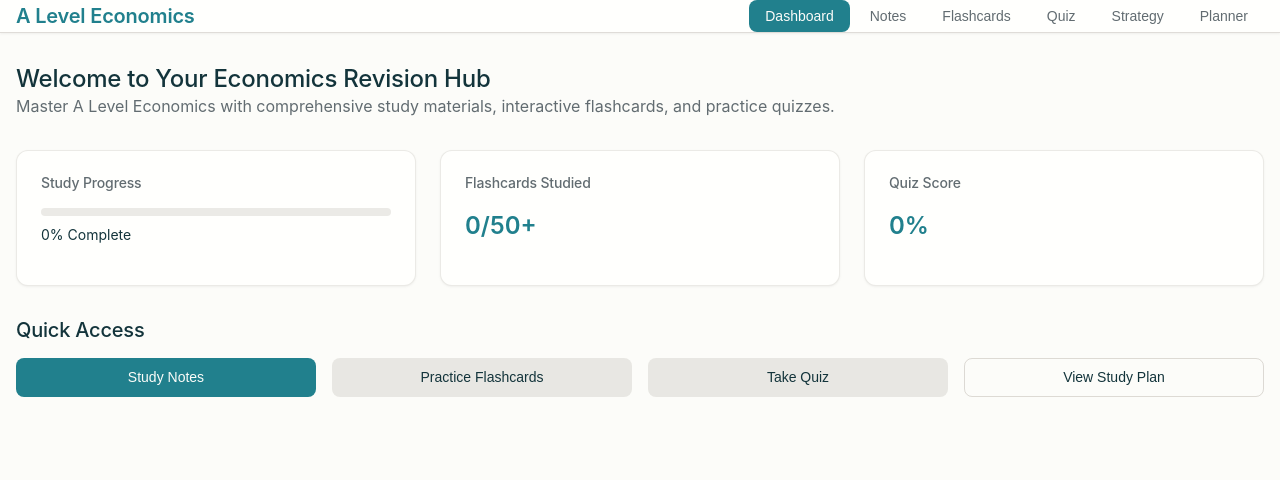
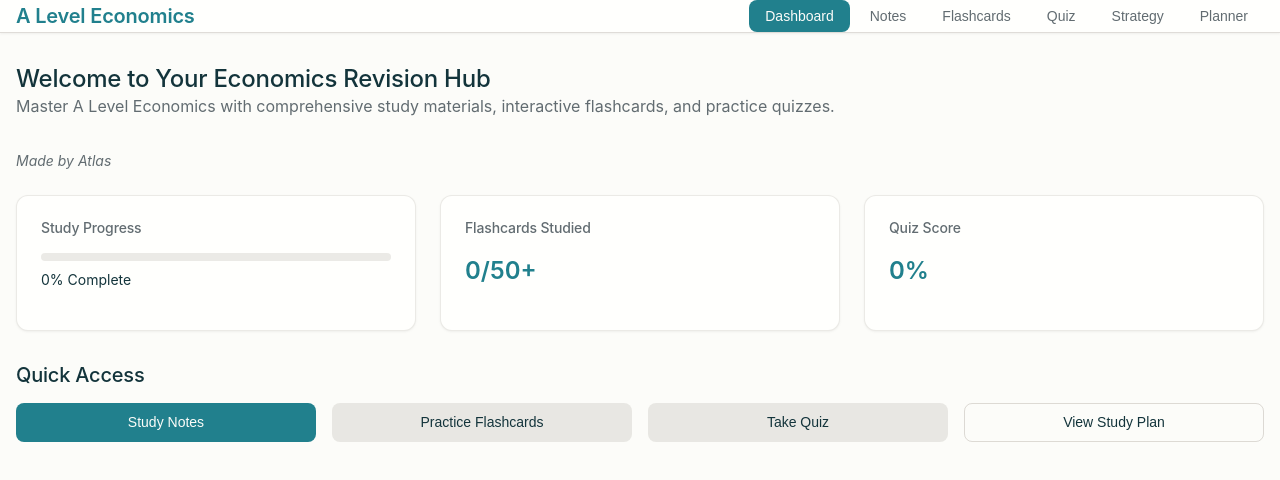
Before and after one commit to KiyanLalani/econ_revision, a plain HTML site: page index.html in a window 1280 px wide. Drawn offline with Linux system fonts and the light colour scheme; a web font is replaced by a local one.

Commit message:
Add 'Made by Atlas' greeting to home page with styling

```diff
--- a/index.html
+++ b/index.html
@@ -31,6 +31,7 @@
                 <div class="dashboard">
                     <h2>Welcome to Your Economics Revision Hub</h2>
                     <p class="dashboard__subtitle">Master A Level Economics with comprehensive study materials, interactive flashcards, and practice quizzes.</p>
+                    <p class="dashboard__atlas">Made by Atlas</p>
 
                     <div class="dashboard__stats">
                         <div class="stat-card">
--- a/style.css
+++ b/style.css
@@ -1,4 +1,3 @@
-
 :root {
   /* Colors */
   --color-background: rgba(252, 252, 249, 1);
@@ -1300,3 +1299,11 @@ button:focus-visible,
 .bg-warning {
   background-color: rgba(var(--color-warning-rgb), 0.1);
 }
+
+.dashboard__atlas {
+  color: var(--color-text-secondary);
+  font-size: var(--font-size-base);
+  margin-bottom: var(--space-24);
+  font-style: italic;
+  text-align: left;
+}
```
